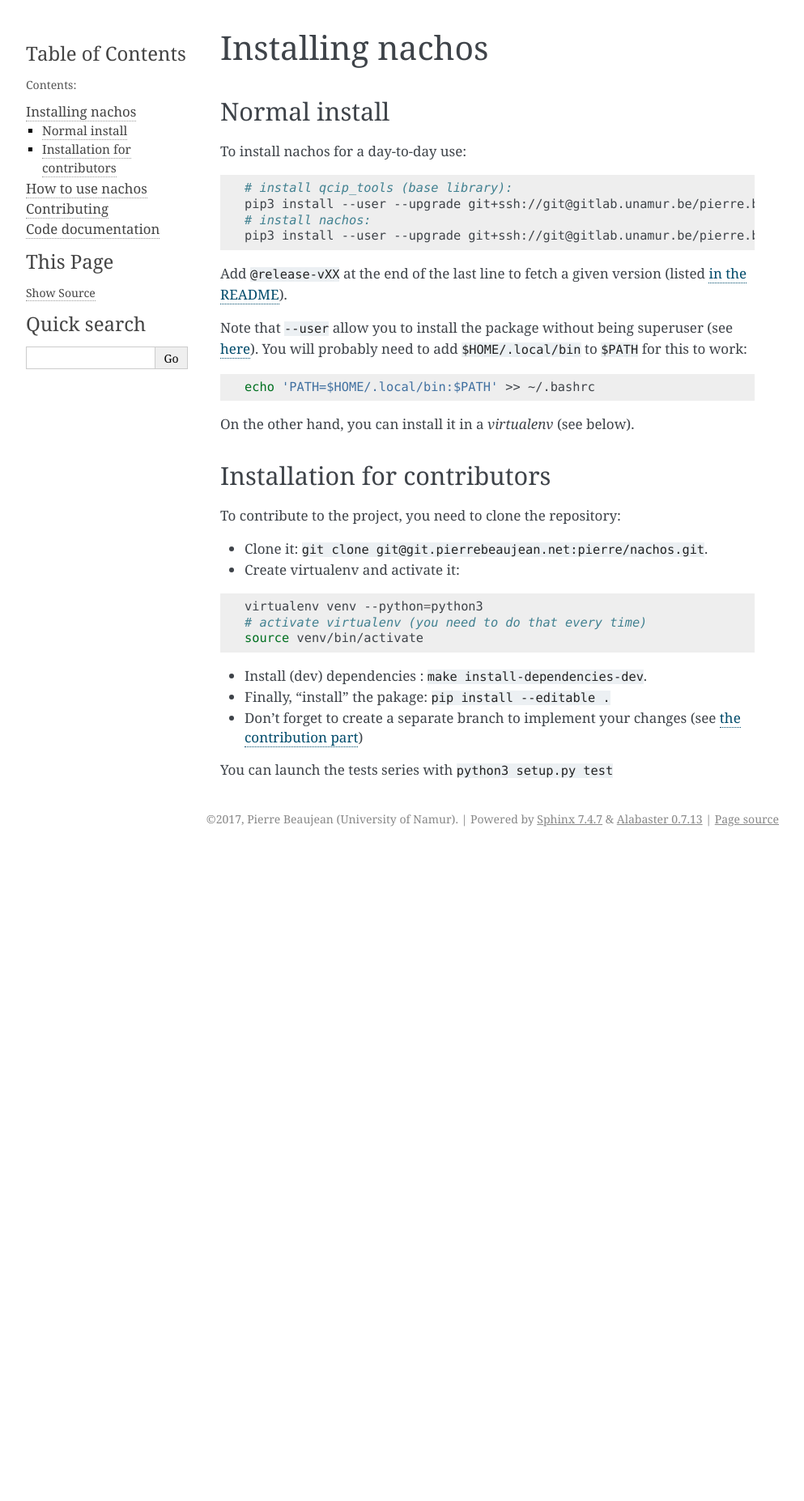
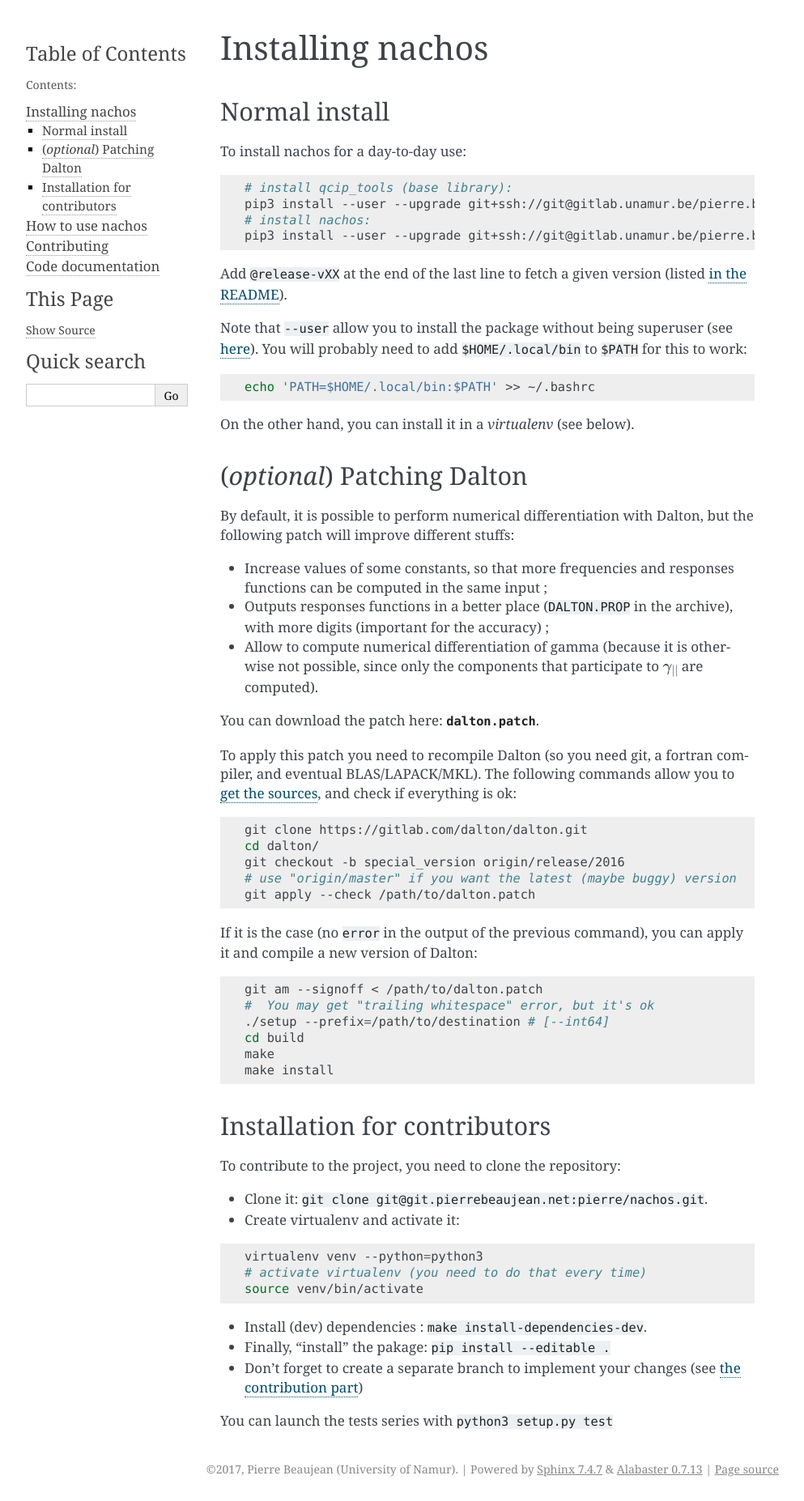
Before and after one commit to pierre-24/nachos, a Sphinx documentation site: the page built from documentation/source/install.rst, in a window 1280 px wide. Shown: the whole page at 81% size, without its empty margins (148-1141 px from the left). Built offline with Sphinx 7.4.7, drawn with Linux system fonts in a browser that asks for light colours; before the commit the page ends 1051 px from its top, so only the background shows below that.

Commit message:
patch and information about the patch

```diff
--- a/documentation/source/install.rst
+++ b/documentation/source/install.rst
@@ -26,6 +26,40 @@
 
 On the other hand, you can install it in a *virtualenv* (see below).
 
+
+(*optional*) Patching Dalton
+----------------------------
+
+By default, it is possible to perform numerical differentiation with Dalton, but the following patch will improve different stuffs:
+
++ Increase values of some constants, so that more frequencies and responses functions can be computed in the same input ;
++ Outputs responses functions in a better place (``DALTON.PROP`` in the archive), with more digits (important for the accuracy) ;
++ Allow to compute numerical differentiation of gamma (because it is otherwise not possible, since only the components that participate to :math:`\gamma_{||}` are computed).
+
+You can download the patch here: :download:`dalton.patch`.
+
+To apply this patch you need to recompile Dalton (so you need git, a fortran compiler, and eventual BLAS/LAPACK/MKL).
+The following  commands allow you to `get the sources <https://gitlab.com/dalton/dalton>`_, and check if everything is ok:
+
+.. code-block:: bash
+
+  git clone https://gitlab.com/dalton/dalton.git
+  cd dalton/
+  git checkout -b special_version origin/release/2016
+  # use "origin/master" if you want the latest (maybe buggy) version
+  git apply --check /path/to/dalton.patch
+
+If it is the case (no ``error`` in the output of the previous command), you can apply it and compile a new version of Dalton:
+
+.. code-block:: bash
+
+  git am --signoff < /path/to/dalton.patch
+  #  You may get "trailing whitespace" error, but it's ok
+  ./setup --prefix=/path/to/destination # [--int64]
+  cd build
+  make
+  make install
+
 Installation for contributors
 -----------------------------
 
```
Also changed, not shown: 1 other file.
